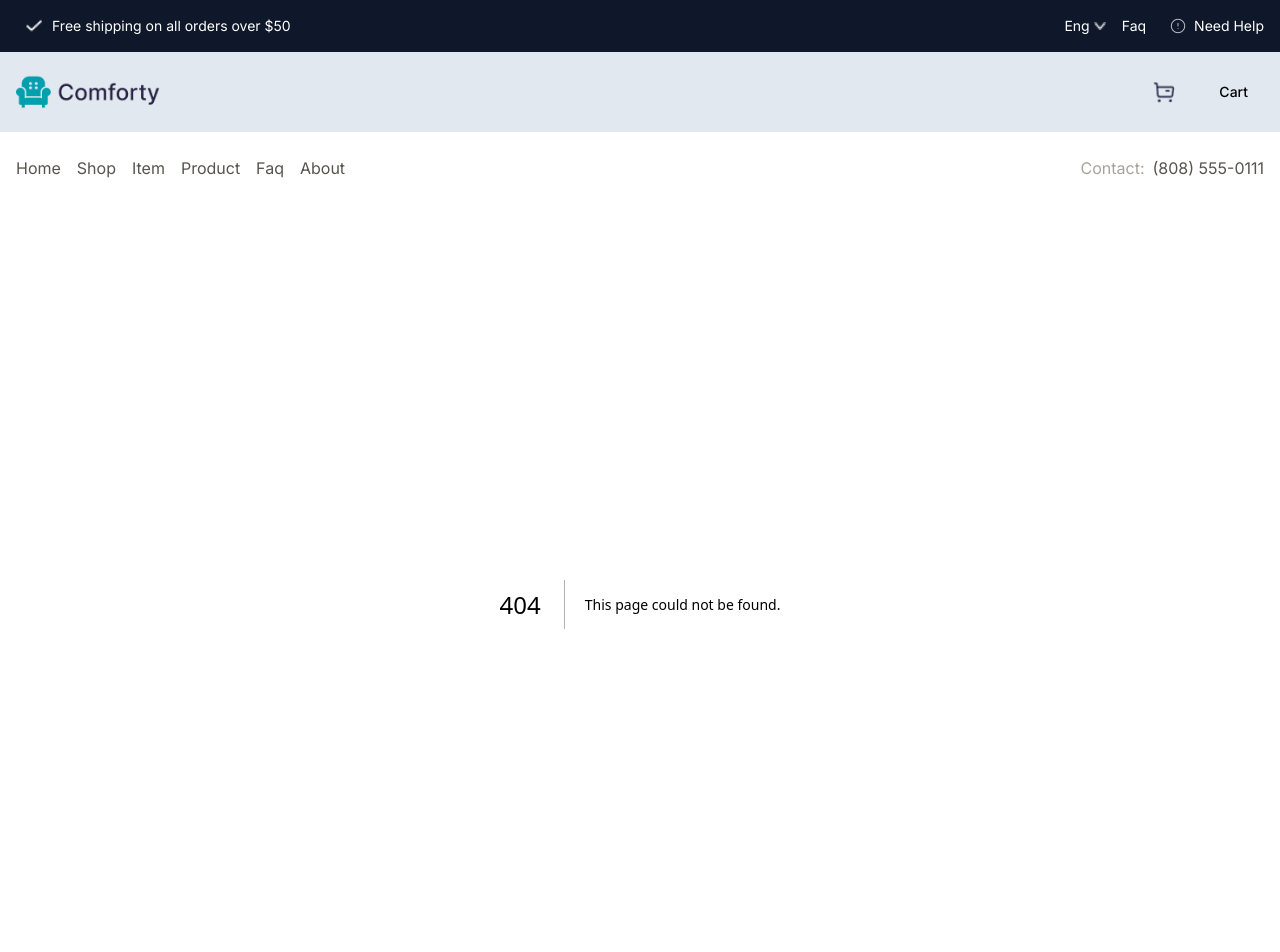
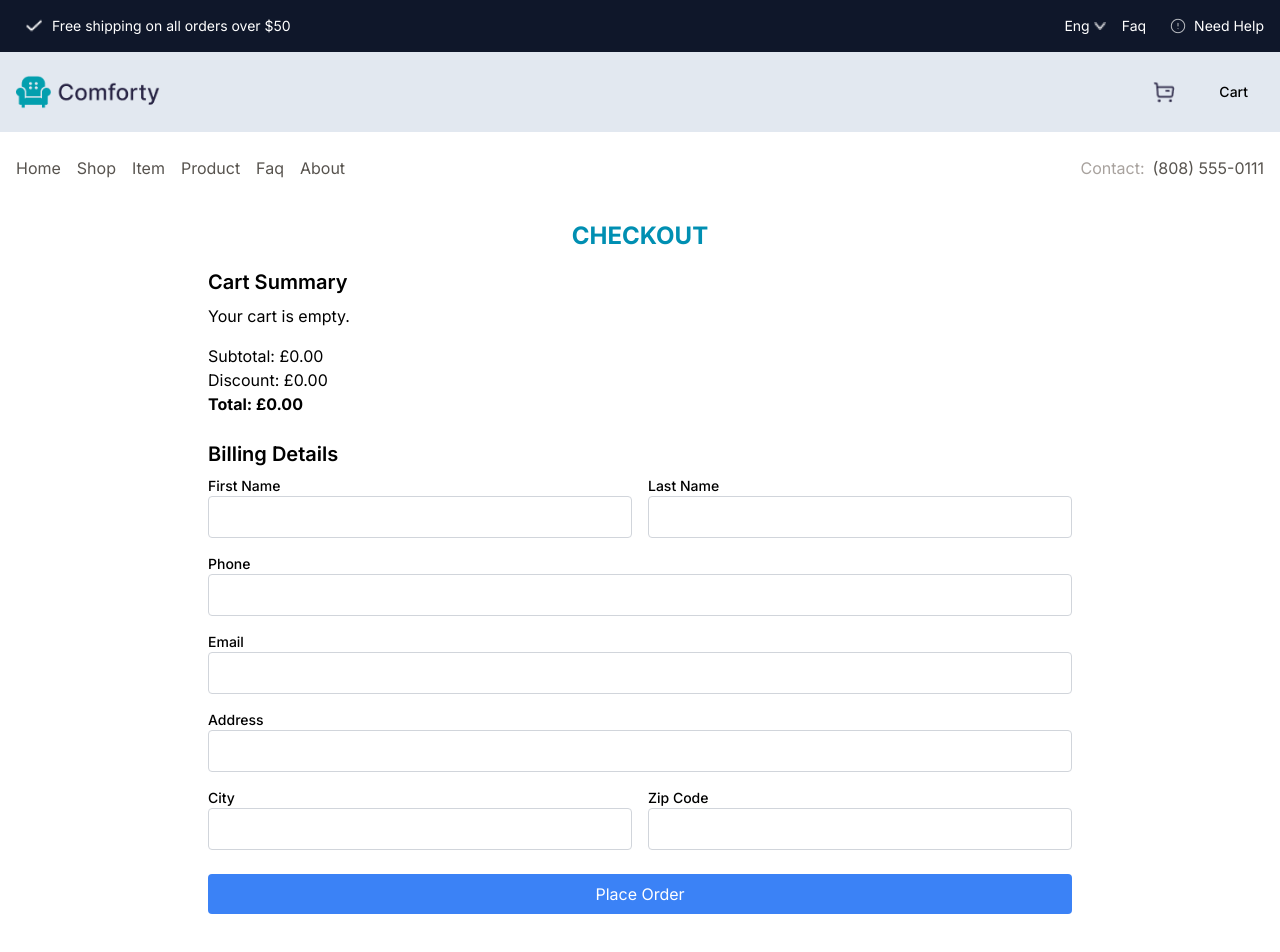
Before and after one commit to MuhammadSaqibSheikh/Saqib-Commerce-Website, a Next.js app: page /checkout in a window 1280 px wide. Before the commit this address had no page. Shown: the top 952 px of the page. Built offline with nearby package versions, Linux system fonts and the light colour scheme.

Commit message:
checkout updated

```diff
--- a/src/app/carts/page.tsx
+++ b/src/app/carts/page.tsx
@@ -3,6 +3,7 @@
 import React, { useState, useEffect } from "react";
 import { getCartItem, removeFromCart, updateCartQuantity } from "../actions/actions";
 import Swal from "sweetalert2";
+import { useRouter } from "next/navigation";
 
 export default function Home() {
   const [cartItems, setCartItems] = useState<any[]>([]);
@@ -57,7 +58,7 @@ export default function Home() {
   const calculatedTotal = () => {
     return cartItems.reduce((total, item) => total + item.price * item.inventory, 0);
   };
-
+ const router = useRouter();
   const handleProceed = () => {
     Swal.fire({
       title: "Proceed to checkout?",
@@ -70,6 +71,7 @@ export default function Home() {
     }).then((result) => {
       if (result.isConfirmed) {
         Swal.fire("Success", "Your order has been successfully processed", "success");
+        router.push("/checkout")
         setCartItems([]);
       }
     });
--- /dev/null
+++ b/src/app/checkout/page.tsx
@@ -0,0 +1,247 @@
+"use client";
+
+import React, { useState, useEffect } from "react";
+import { getCartItem } from "../actions/actions";
+import { Products } from "../products/page";
+import Swal from "sweetalert2";
+
+const Checkout = () => {
+  const [cartItems, setCartItem] = useState<Products[]>([]);
+  const [discount, setDiscount] = useState<number>(0);
+  const [formValues, setFormValue] = useState({
+    firstName: "",
+    lastName: "",
+    phone: "",
+    email: "",
+    address: "",
+    city: "",
+    zipCode: "",
+  });
+  const [formErrors, setFormErrors] = useState({
+    firstName: false,
+    lastName: false,
+    phone: false,
+    email: false,
+    address: false,
+    city: false,
+    zipCode: false,
+  });
+
+  useEffect(() => {
+    setCartItem(getCartItem());
+    const appliedDiscount = localStorage.getItem("appliedDiscount");
+    if (appliedDiscount) {
+      setDiscount(Number(appliedDiscount));
+    }
+  }, []);
+
+  const subTotal = cartItems.reduce(
+    (total, item) => total + item.price * item.inventory,
+    0
+  );
+  const total = subTotal - discount;
+
+  const handleInputChange = (e: React.ChangeEvent<HTMLInputElement>) => {
+    setFormValue({
+      ...formValues,
+      [e.target.id]: e.target.value,
+    });
+  };
+
+  const validateForm = () => {
+    const errors = {
+      firstName: !formValues.firstName,
+      lastName: !formValues.lastName,
+      phone: !formValues.phone,
+      email: !formValues.email,
+      address: !formValues.address,
+      city: !formValues.city,
+      zipCode: !formValues.zipCode,
+    };
+    setFormErrors(errors);
+    return Object.values(errors).every((error) => !error);
+  };
+
+  const handlePlaceOrder = () => {
+    if (validateForm()) {
+      Swal.fire({
+        title: "Order Placed!",
+        text: "Your order has been placed successfully.",
+        icon: "success",
+        confirmButtonText: "Return to Home" ,
+      });
+      localStorage.removeItem("appliedDiscount");
+    } else {
+      alert("Please fill in all required fields.");
+    }
+  };
+
+  return (
+    <div className="max-w-4xl mx-auto p-4">
+      <h1 className="text-2xl font-bold mb-4 text-center text-[#008fb2]">CHECKOUT</h1>
+
+      {/* Cart Summary */}
+      <div className="mb-6">
+        <h2 className="text-xl font-semibold mb-2">Cart Summary</h2>
+        {cartItems.length > 0 ? (
+          <ul className="divide-y">
+            {cartItems.map((item, index) => (
+              <li key={index} className="flex justify-between py-2">
+                <img src={item.image} alt={item.title} className="w-32 h-32 object-cover rounded-md" />
+                <span>{item.title}</span>
+                <span>£{item.price} x {item.inventory}</span>
+              </li>
+            ))}
+          </ul>
+        ) : (
+          <p>Your cart is empty.</p>
+        )}
+        <div className="mt-4">
+          <p>Subtotal: £{subTotal.toFixed(2)}</p>
+          <p>Discount: £{discount.toFixed(2)}</p>
+          <p className="font-bold">Total: £{total.toFixed(2)}</p>
+        </div>
+      </div>
+
+      {/* Checkout Form */}
+      <div className="mb-6">
+        <h2 className="text-xl font-semibold mb-2">Billing Details</h2>
+        <form>
+          <div className="grid grid-cols-1 sm:grid-cols-2 gap-4 mb-4">
+            <div>
+              <label htmlFor="firstName" className="block text-sm font-medium">
+                First Name
+              </label>
+              <input
+                type="text"
+                id="firstName"
+                value={formValues.firstName}
+                onChange={handleInputChange}
+                className={`w-full p-2 border rounded ${
+                  formErrors.firstName ? "border-red-500" : "border-gray-300"
+                }`}
+              />
+              {formErrors.firstName && (
+                <p className="text-red-500 text-sm">First name is required.</p>
+              )}
+            </div>
+            <div>
+              <label htmlFor="lastName" className="block text-sm font-medium">
+                Last Name
+              </label>
+              <input
+                type="text"
+                id="lastName"
+                value={formValues.lastName}
+                onChange={handleInputChange}
+                className={`w-full p-2 border rounded ${
+                  formErrors.lastName ? "border-red-500" : "border-gray-300"
+                }`}
+              />
+              {formErrors.lastName && (
+                <p className="text-red-500 text-sm">Last name is required.</p>
+              )}
+            </div>
+          </div>
+          <div className="mb-4">
+            <label htmlFor="phone" className="block text-sm font-medium">
+              Phone
+            </label>
+            <input
+              type="text"
+              id="phone"
+              value={formValues.phone}
+              onChange={handleInputChange}
+              className={`w-full p-2 border rounded ${
+                formErrors.phone ? "border-red-500" : "border-gray-300"
+              }`}
+            />
+            {formErrors.phone && (
+              <p className="text-red-500 text-sm">Phone number is required.</p>
+            )}
+          </div>
+          <div className="mb-4">
+            <label htmlFor="email" className="block text-sm font-medium">
+              Email
+            </label>
+            <input
+              type="email"
+              id="email"
+              value={formValues.email}
+              onChange={handleInputChange}
+              className={`w-full p-2 border rounded ${
+                formErrors.email ? "border-red-500" : "border-gray-300"
+              }`}
+            />
+            {formErrors.email && (
+              <p className="text-red-500 text-sm">Valid email is required.</p>
+            )}
+          </div>
+          <div className="mb-4">
+            <label htmlFor="address" className="block text-sm font-medium">
+              Address
+            </label>
+            <input
+              type="text"
+              id="address"
+              value={formValues.address}
+              onChange={handleInputChange}
+              className={`w-full p-2 border rounded ${
+                formErrors.address ? "border-red-500" : "border-gray-300"
+              }`}
+            />
+            {formErrors.address && (
+              <p className="text-red-500 text-sm">Address is required.</p>
+            )}
+          </div>
+          <div className="grid grid-cols-1 sm:grid-cols-2 gap-4 mb-4">
+            <div>
+              <label htmlFor="city" className="block text-sm font-medium">
+                City
+              </label>
+              <input
+                type="text"
+                id="city"
+                value={formValues.city}
+                onChange={handleInputChange}
+                className={`w-full p-2 border rounded ${
+                  formErrors.city ? "border-red-500" : "border-gray-300"
+                }`}
+              />
+              {formErrors.city && (
+                <p className="text-red-500 text-sm">City is required.</p>
+              )}
+            </div>
+            <div>
+              <label htmlFor="zipCode" className="block text-sm font-medium">
+                Zip Code
+              </label>
+              <input
+                type="text"
+                id="zipCode"
+                value={formValues.zipCode}
+                onChange={handleInputChange}
+                className={`w-full p-2 border rounded ${
+                  formErrors.zipCode ? "border-red-500" : "border-gray-300"
+                }`}
+              />
+              {formErrors.zipCode && (
+                <p className="text-red-500 text-sm">Zip Code is required.</p>
+              )}
+            </div>
+          </div>
+        </form>
+      </div>
+
+      {/* Place Order Button */}
+      <button
+        onClick={handlePlaceOrder}
+        className="w-full bg-blue-500 text-white p-2 rounded hover:bg-blue-600"
+      >
+        Place Order
+      </button>
+    </div>
+  );
+};
+
+export default Checkout;
```
